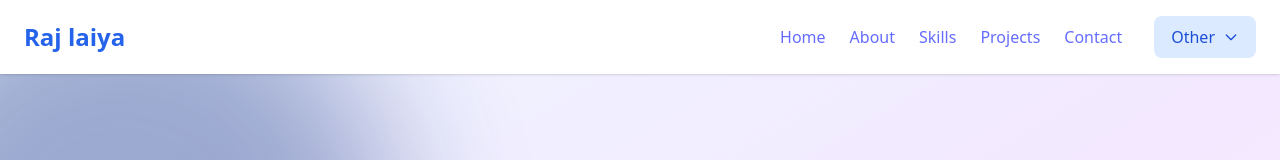
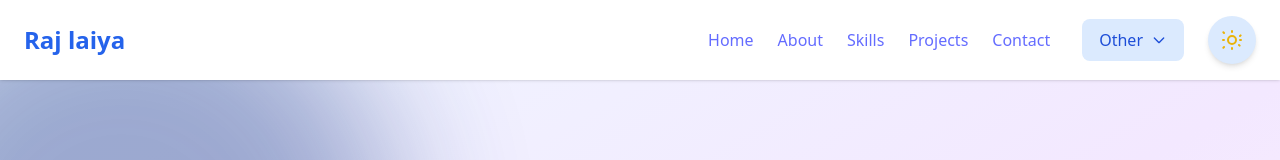
Before and after one commit to rajlaiya/portfolio, a React (Vite) app: page / in a window 1280 px wide. Shown: the top 160 px of the page. Built offline with nearby package versions, Linux system fonts and the light colour scheme.

Commit message:
some changes for theme

```diff
--- a/src/Components/Header.tsx
+++ b/src/Components/Header.tsx
@@ -86,7 +86,20 @@ const Header: React.FC<HeaderProps> = ({ theme, setTheme }) => {
               </div>
             )}
           </div>
+          {/* Theme Toggle Button for Desktop */}
+          <button
+            aria-label="Toggle Theme"
+            className="ml-4 p-2 rounded-full bg-blue-100 dark:bg-gray-800 text-blue-700 dark:text-blue-300 hover:bg-blue-200 dark:hover:bg-gray-700 transition shadow-md w-12 h-12 flex items-center justify-center"
+            onClick={toggleTheme}
+          >
+            {theme === 'light' ? (
+              <svg xmlns="http://www.w3.org/2000/svg" className="h-6 w-6 text-yellow-500" fill="none" viewBox="0 0 24 24" stroke="currentColor"><path strokeLinecap="round" strokeLinejoin="round" strokeWidth={2} d="M12 3v1m0 16v1m8.66-13.66l-.71.71M4.05 19.07l-.71.71M21 12h-1M4 12H3m16.66 5.66l-.71-.71M4.05 4.93l-.71-.71M16 12a4 4 0 11-8 0 4 4 0 018 0z" /></svg>
+            ) : (
+              <svg xmlns="http://www.w3.org/2000/svg" className="h-6 w-6 text-gray-200" fill="none" viewBox="0 0 24 24" stroke="currentColor"><path strokeLinecap="round" strokeLinejoin="round" strokeWidth={2} d="M21 12.79A9 9 0 1111.21 3a7 7 0 109.79 9.79z" /></svg>
+            )}
+          </button>
         </nav>
+        {/* End Desktop Nav */}
       </div>
       {/* Mobile menu overlay */}
       {mobileMenu && (
```
